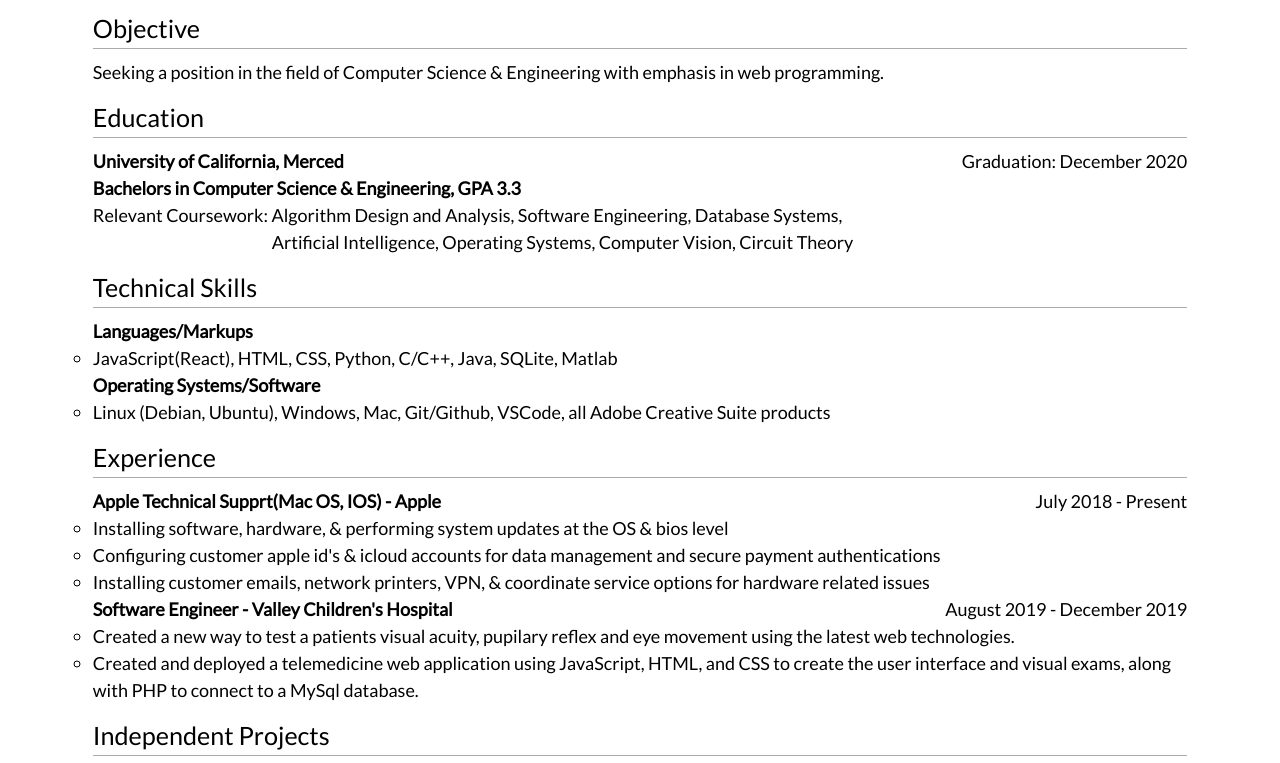
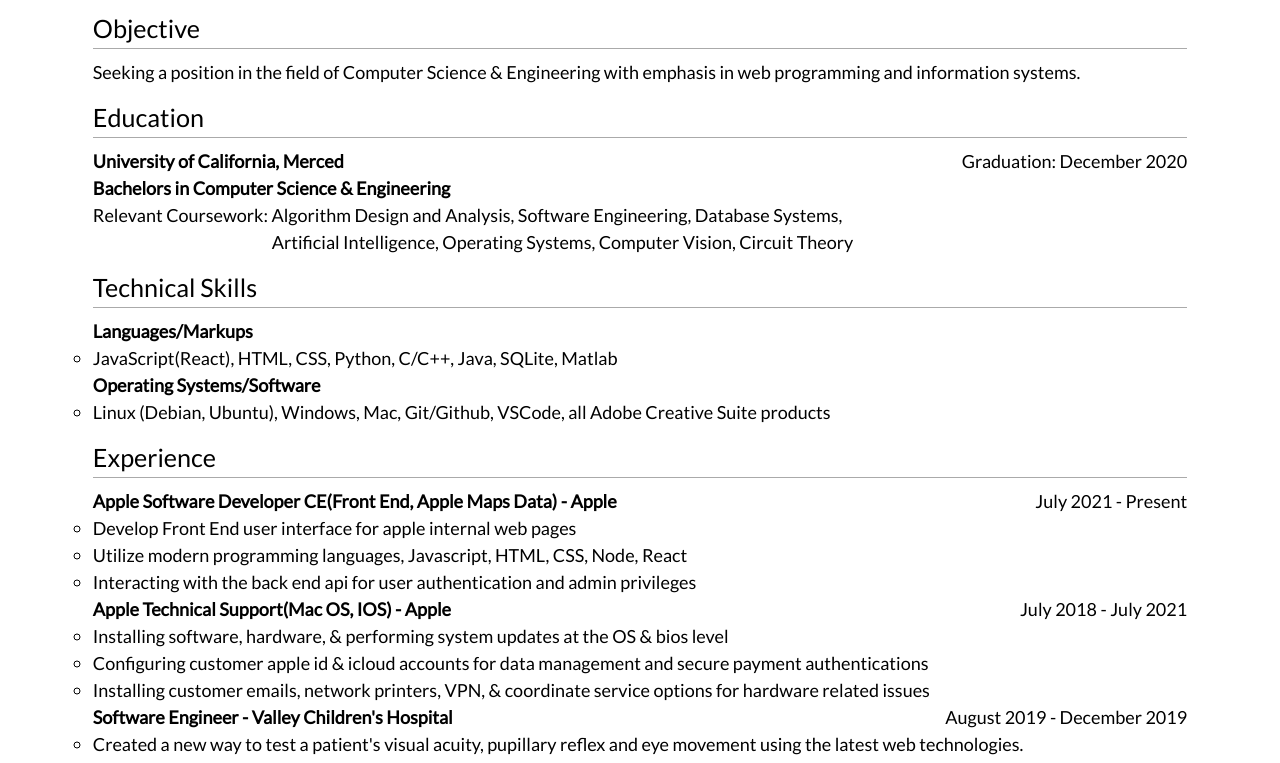
Before and after one commit to gmejia8/Resume, a plain HTML site: page index.html in a window 1280 px wide. Shown: the part 115-878 px from the top of the page. Drawn offline with nearby package versions, Linux system fonts and the light colour scheme.

Commit message:
resume update

```diff
--- a/index.html
+++ b/index.html
@@ -45,14 +45,14 @@ document.addEventListener("keypress",function(e) {
 		<!-- Objective-->
 		<h5 class="left-align">Objective</h5>
 		<hr>
-		<p class="left-align">Seeking a position in the field of Computer Science &amp; Engineering with emphasis in web programming.</p>
+		<p class="left-align">Seeking a position in the field of Computer Science &amp; Engineering with emphasis in web programming and information systems.</p>
 
 		<!-- Education -->
 		<h5 class="left-align">Education</h5>
 		<hr>
 		<p class="left-align right">Graduation:  December 2020</p>
 		<p class="bold left-align">University of California, Merced</p>
-		<p class="bold left-align">Bachelors in Computer Science &amp; Engineering, GPA 3.3</p>
+		<p class="bold left-align">Bachelors in Computer Science &amp; Engineering</p>
 		<p class="left-align">Relevant Coursework: Algorithm Design and Analysis, Software Engineering, Database Systems,</p>
 		<p class="pad-left-179 left-align">Artificial Intelligence, Operating Systems, Computer Vision, Circuit Theory</p>
 
@@ -71,17 +71,24 @@ document.addEventListener("keypress",function(e) {
 		<!-- Experience -->
 		<h5 class="left-align">Experience</h5>
 		<hr>
- 		<p class="left-align right">July 2018 - Present</p>
-		<p class="bold left-align">Apple Technical Supprt(Mac OS, IOS) - Apple</p>
+		<p class="left-align right">July 2021 - Present</p>
+		<p class="bold left-align">Apple Software Developer CE(Front End, Apple Maps Data) - Apple</p>
+        <ul class="pad-left-50 left-align">
+			<li>Develop Front End user interface for apple internal web pages</li>
+			<li>Utilize modern programming languages, Javascript, HTML, CSS, Node, React</li>
+			<li>Interacting with the back end api for user authentication and admin privileges</li>
+		</ul>
+ 		<p class="left-align right">July 2018 - July 2021</p>
+		<p class="bold left-align">Apple Technical Support(Mac OS, IOS) - Apple</p>
         <ul class="pad-left-50 left-align">
 			<li>Installing software, hardware, &amp; performing system updates at the OS &amp; bios level</li>
-			<li>Configuring customer apple id's &amp; icloud accounts for data management and secure payment authentications</li>
+			<li>Configuring customer apple id &amp; icloud accounts for data management and secure payment authentications</li>
 			<li>Installing customer emails, network printers, VPN, &amp; coordinate service options for hardware related issues</li>
 		</ul>
         <p class="left-align right">August 2019 - December 2019</p>
 		<p class="bold left-align">Software Engineer - Valley Children's Hospital</p>
         <ul class="pad-left-50 left-align">
-			<li>Created a new way to test a patients visual acuity, pupilary reflex and eye movement using the latest web technologies.</li>
+			<li>Created a new way to test a patient's visual acuity, pupillary reflex and eye movement using the latest web technologies.</li>
 			<li>Created and deployed a telemedicine web application using JavaScript, HTML, and CSS to create the user interface and visual exams, along with PHP to connect to a MySql database.</li>
 		</ul>
 
@@ -91,7 +98,7 @@ document.addEventListener("keypress",function(e) {
 		<p class="left-align right">January 2020 - Present</p>
 		<p class="bold left-align">Vehicle Recognition Automatic Garage Opener</a></p>
 		<ul class="pad-left-50 left-align">
-			<li>Rasberry Pi driven vehicle recognition that varifies your license plate and other programmed verifications to trigger your garage door to open</li>
+			<li>Rasberry Pi driven vehicle recognition that verifies your license plate and other programmed verifications to trigger your garage door to open</li>
 			<li>Languages: Python, Node-Red</li>
 			<li>Frameworks/Libraries: OpenALPR</li>
 		</ul>
@@ -110,7 +117,7 @@ document.addEventListener("keypress",function(e) {
 		<p class="left-align right">February 2017 - January 2018</p>
 		<p class="bold left-align">Ultimate Arcade</a></p>
 		<ul class="pad-left-50 left-align">
-			<li>The ultimate arcade that emulates playing all the best consoles from 1985 through present day, and provides beautiful game artwork all catagorized by cosoles and all their respective games</li>
+			<li>The ultimate arcade that emulates playing all the best consoles from 1985 through present day, and provides beautiful game artwork all categorized by consoles and all their respective games</li>
 			<li>Languages: java</li>
 			<li>Frameworks/Libraries: all open source emulators for consoles, Hyperspin for UI</li>
 			<li>Hardware: internal office computer, joysticks, buttons, speakers, plywood enclosure</li>
```
